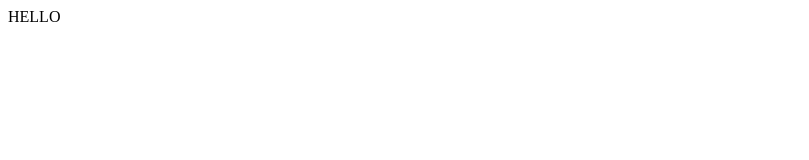
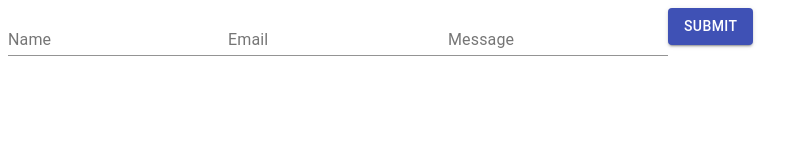
Before and after one commit to marieqg/contact-form-medium, a Gatsby site: page / in a window 1280 px wide. Shown: the whole page, without its empty margins (0-809 px from the left). Built offline with nearby package versions, Linux system fonts and the light colour scheme; Gatsby itself is replaced by a stand-in of ours.

Commit message:
2. Create a non functioning form

```diff
--- a/src/components/Contact.js
+++ b/src/components/Contact.js
@@ -1,9 +1,22 @@
 import React from "react"
+import TextField from "@material-ui/core/TextField"
+import Button from "@material-ui/core/Button"
 
 export default class Contact extends React.Component {
   state = {}
 
   render() {
-    return <div>HELLO</div>
+    return (
+      <div>
+        <form noValidate autoComplete="off">
+          <TextField id="standard-basic" label="Name" />
+          <TextField id="standard-basic" label="Email" />
+          <TextField id="standard-basic" label="Message" />
+          <Button variant="contained" color="primary">
+            Submit
+          </Button>
+        </form>
+      </div>
+    )
   }
 }
```
